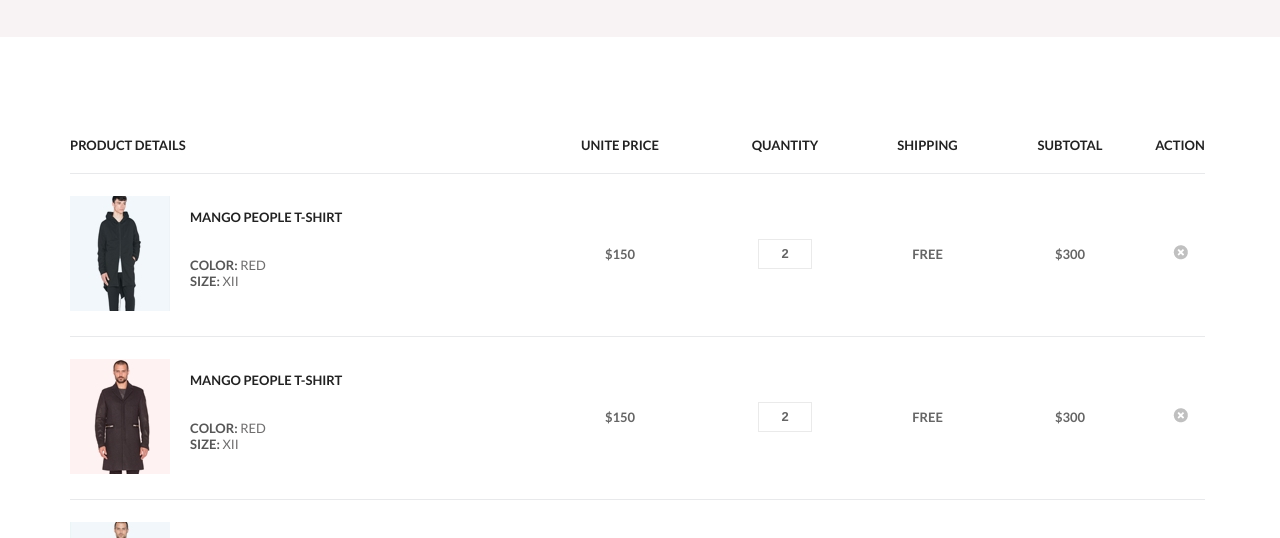
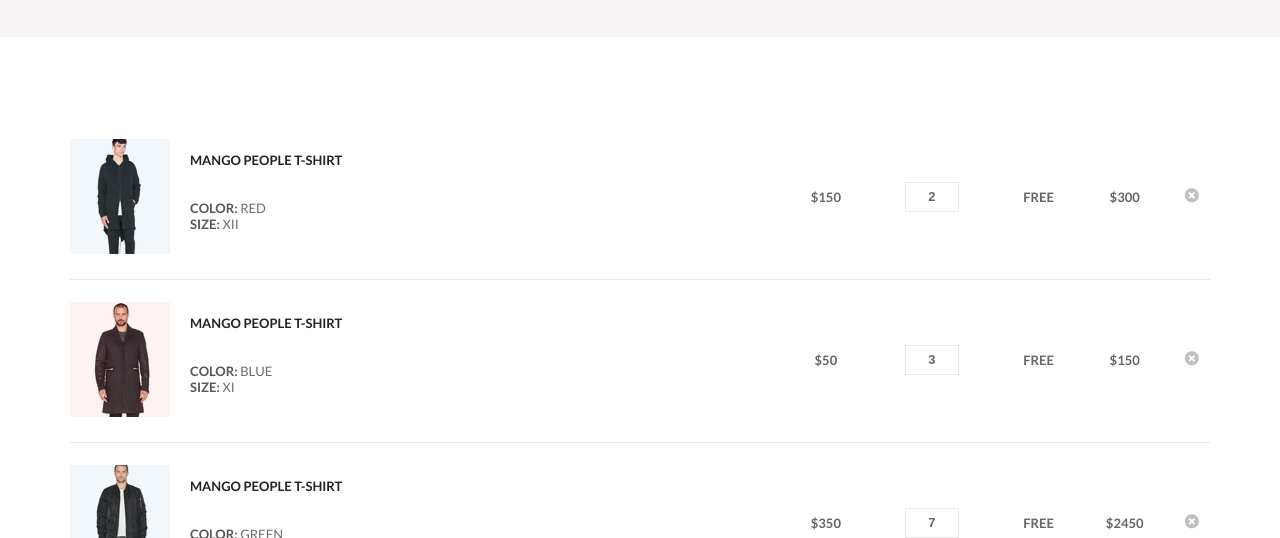
Before and after one commit to Auror-tech/JS2_GB, a plain HTML site: page shopping_cart.html in a window 1280 px wide. Shown: the part 262-800 px from the top of the page. Drawn offline with Linux system fonts and the light colour scheme.

Commit message:
render bracket on the 'shopping_cart' by JS

```diff
--- /dev/null
+++ b/main.js
@@ -0,0 +1,43 @@
+"use strict"
+const goods = [
+    { title: 'MANGO PEOPLE T-SHIRT', price: 150, imgSrc: 'img/bracket_1.jpg', color: 'RED', size: 'XII', quantity: 2, shippingType: 'FREE'},
+    { title: 'MANGO PEOPLE T-SHIRT', price: 50, imgSrc: 'img/bracket_2.jpg', color: 'BLUE', size: 'XI', quantity: 3, shippingType: 'FREE'},
+    { title: 'MANGO PEOPLE T-SHIRT', price: 350, imgSrc: 'img/bracket_3.jpg', color: 'GREEN', size: 'X', quantity: 7, shippingType: 'FREE'},
+    { title: 'MANGO PEOPLE T-SHIRT', price: 450, imgSrc: 'img/bracket_3.jpg', color: 'YELLOW', size: 'IX', quantity: 4, shippingType: 'FREE'},
+  ];
+
+const renderGoodsItem = (title, price, imgSrc, color, size, quantity, shippingType) => {
+    return `<tr class="tr_br">
+                <td class="td_br td_br1">
+                    <img src="${imgSrc}" alt="" class="br_img">
+                    <div class="br_description">
+                        <div class="br_name">${title}</div>
+                        <div class="br_color">
+                        <span class="bold11_black">Color: </span>
+                        <span class="thin11_gray">${color}</span> <br>
+
+                        </div>
+                        <div class="br_size">
+                            <span class="bold11_black">Size:</span>
+                        <span class="thin11_gray">${size}</span>
+                        </div>
+                    </div>
+                </td>
+                <td class="td_br">&#36;${price}</td>
+                <td class="td_br">
+                    <input type="number" class="br_quantity" value="${quantity}">
+                </td>
+                <td class="td_br">${shippingType}</td>
+                <td class="td_br">&#36;${price*quantity}</td>
+                <td class="td_br">
+                    <img src="img/delete_icon.png" alt="" class="br_delete">
+                </td>
+            </tr>`;
+};
+
+const renderGoodsList = (list) => {
+    const goodsList = list.map(item => renderGoodsItem(item.title, item.price, item.imgSrc, item.color, item.size, item.quantity, item.shippingType));
+    document.querySelector('.bracket_table').innerHTML = goodsList.join('');
+}
+
+renderGoodsList(goods);
--- a/shopping_cart.html
+++ b/shopping_cart.html
@@ -66,7 +66,7 @@
         <table class="bracket_table">
             <tr class="tr_br_header">
                 <td class="td_br_header1">Product Details</td>
-                <td class="td_br_header2">unite Price</td>
+                <td class="td_br_header2">unit Price</td>
                 <td class="td_br_header3">Quantity</td>
                 <td class="td_br_header4">shipping</td>
                 <td class="td_br_header5">Subtotal</td>
@@ -280,6 +280,7 @@
     <div class="under center"> <span class="copyright"> &copy; 2019  Brand  All Rights Reserved.</span> <span class="social_networks">
             <span class="link"><a href="#" class="link_link"><img src="img/1social(1).png" alt="" class="social_img"></a></span> <span class="link"><a href="#" class="link_link"><img src="img/2social(1).png" alt="" class="social_img"></a></span> <span class="link"><a href="#" class="link_link"><img src="img/3social(1).png" alt="" class="social_img"></a></span> <span class="link"><a href="#" class="link_link"><img src="img/4social(1).png" alt="" class="social_img"></a></span> <span class="link"><a href="#" class="link_link"><img src="img/5social(1).png" alt="" class="social_img"></a></span> </span>
     </div>
+    <script src="main.js"></script>
 </body>
 
 </html>
--- a/style.css
+++ b/style.css
@@ -1687,6 +1687,7 @@
 
 .bracket_table {
     border-collapse: collapse;
+    width: 100%;
 }
 
 .tr_br {
```
Also changed, not shown: checkout.html (+1 -0 lines).
